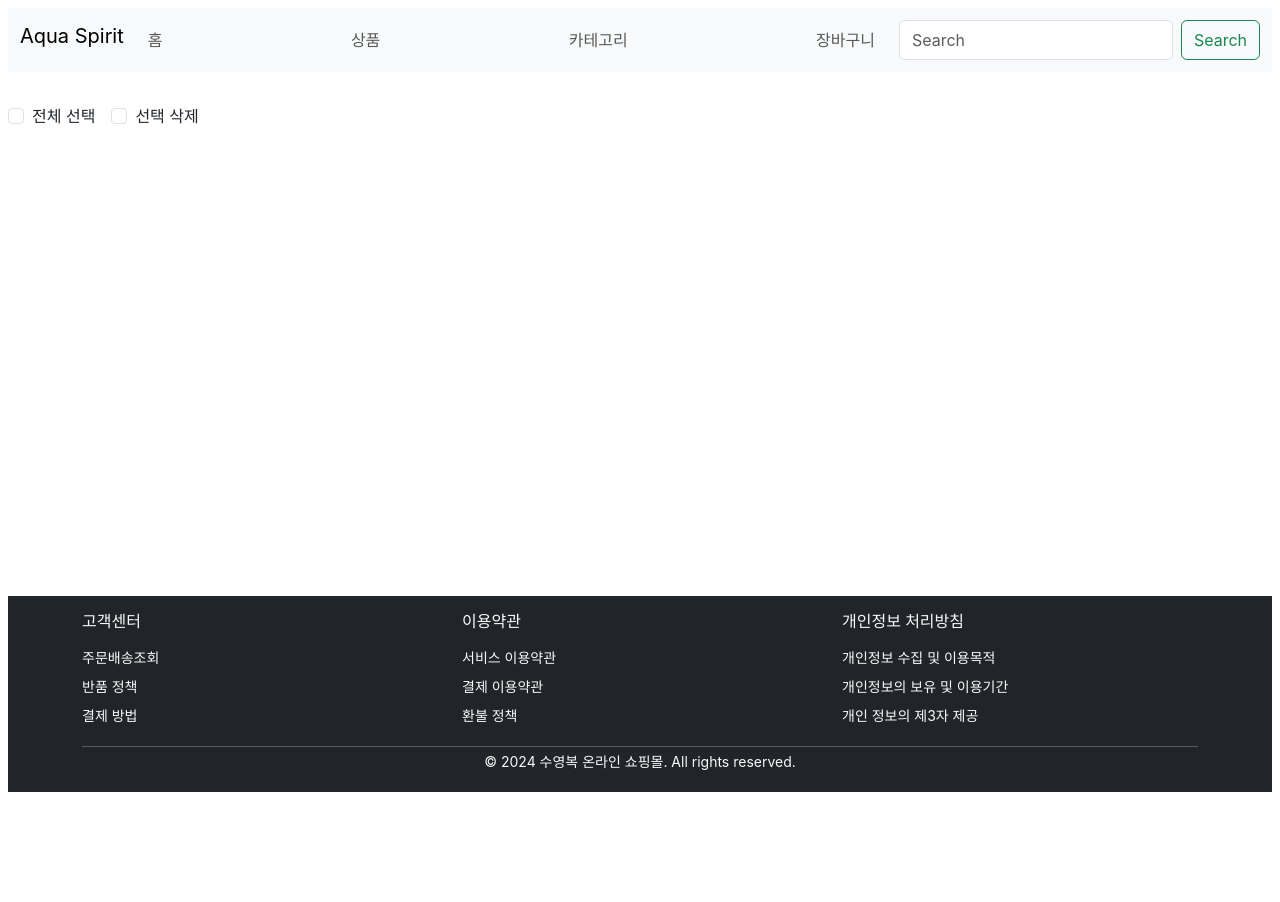
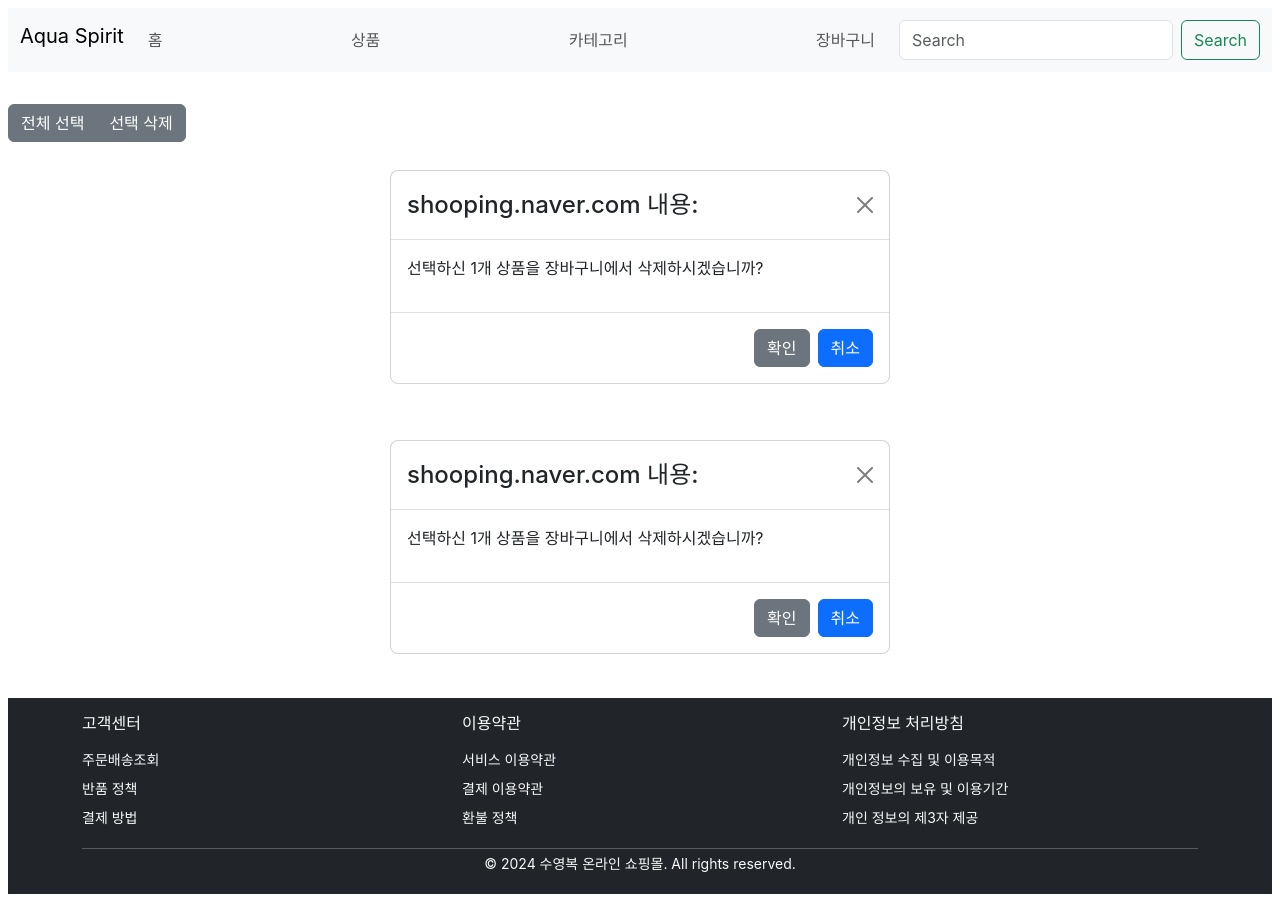
Before and after one commit to Kooinmo25/project02, a React (Create React App) app: page /shoppingcart in a window 1280 px wide. Before the commit the page ends 800 px from the top, so only its background shows below. Built offline with nearby package versions, Linux system fonts and the light colour scheme; no server answers; the HTML template or start-up script is replaced by a standard one.

Commit message:
장바구니 중간푸시

```diff
--- /dev/null
+++ b/src/component/shoppingcart/Button.js
@@ -0,0 +1,29 @@
+import React, { useState } from 'react';
+import Button from 'react-bootstrap/Button';
+import ButtonGroup from 'react-bootstrap/ButtonGroup';
+import ModalBox from './Modal'
+
+function TwoButton() {
+    const [showModal, setShowModal] = useState(false);
+
+    const handleShowModal = () => {
+        setShowModal(true);
+    }
+
+
+    const handleCloseModal = () => {
+        setShowModal(false);
+    }
+
+    return (
+        <>
+            <ButtonGroup aria-label="Basic example">
+                <Button variant="secondary">전체 선택</Button>
+                <Button variant="secondary" onClick={handleShowModal}>선택 삭제</Button>
+            </ButtonGroup>
+            <ModalBox showModal={showModal} handleCloseModal={handleCloseModal} />
+        </>
+    );
+}
+
+export default TwoButton;
--- a/src/component/shoppingcart/CheckBox.js
+++ /dev/null
@@ -1,33 +0,0 @@
-import { useState } from 'react';
-import Form from 'react-bootstrap/Form';
-
-function Check() {
-    const [selectAll, setSelectAll] = useState(false);
-
-    const handleSelectAll = () => {
-        setSelectAll(!selectAll);
-    }
-
-    return (
-        <Form>
-            <div key={`inline-checkbox`} className="mb-3">
-                <Form.Check
-                    inline
-                    label="전체 선택"
-                    type="checkbox"
-                    id={`inline-checkbox-all`}
-                    checked={selectAll}
-                    onChange={handleSelectAll}
-                />
-                <Form.Check
-                    inline
-                    label="선택 삭제"
-                    type="checkbox"
-                    id={`inline-checkbox-delete`}
-                />
-            </div>
-        </Form>
-    );
-}
-
-export default Check;
--- /dev/null
+++ b/src/component/shoppingcart/Modal.js
@@ -0,0 +1,28 @@
+import Button from 'react-bootstrap/Button';
+import Modal from 'react-bootstrap/Modal';
+
+function ModalBox() {
+    return (
+        <div
+            className="modal show"
+            style={{ display: 'block', position: 'initial' }}
+        >
+            <Modal.Dialog>
+                <Modal.Header closeButton>
+                    <Modal.Title>shooping.naver.com 내용:</Modal.Title>
+                </Modal.Header>
+
+                <Modal.Body>
+                    <p>선택하신 1개 상품을 장바구니에서 삭제하시겠습니까?</p>
+                </Modal.Body>
+
+                <Modal.Footer>
+                    <Button variant="secondary">확인</Button>
+                    <Button variant="primary">취소</Button>
+                </Modal.Footer>
+            </Modal.Dialog>
+        </div>
+    );
+}
+
+export default ModalBox;
--- a/src/component/shoppingcart/ShoopingCart.js
+++ b/src/component/shoppingcart/ShoopingCart.js
@@ -1,5 +1,6 @@
 import React, { useState, useEffect } from 'react';
 import ValueReturn from './Value';
+
 
 function ShoppingCart() {
     const [products, setProducts] = useState([]);
--- a/src/component/shoppingcart/Total.js
+++ b/src/component/shoppingcart/Total.js
@@ -1,12 +1,14 @@
 import React from 'react';
-import Check from './CheckBox';
+import TwoButton from './Button';
 import ShoopingCart from './ShoopingCart';
+import ModalBox from './Modal';
 
 
 function Cartreturn() {
     return (
         <div>
-            <Check />
+            <TwoButton/>
+            <ModalBox/>
             <ShoopingCart />
         </div>
     );
```
